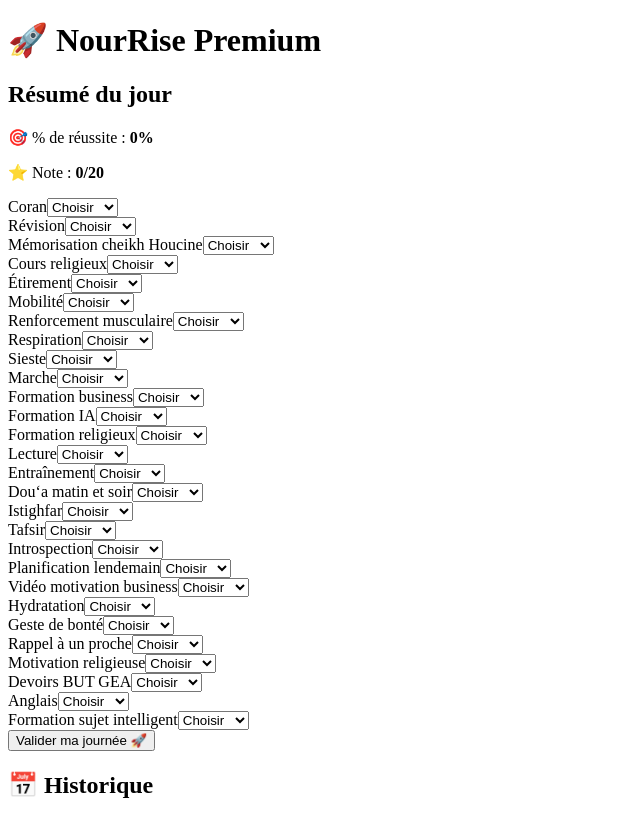
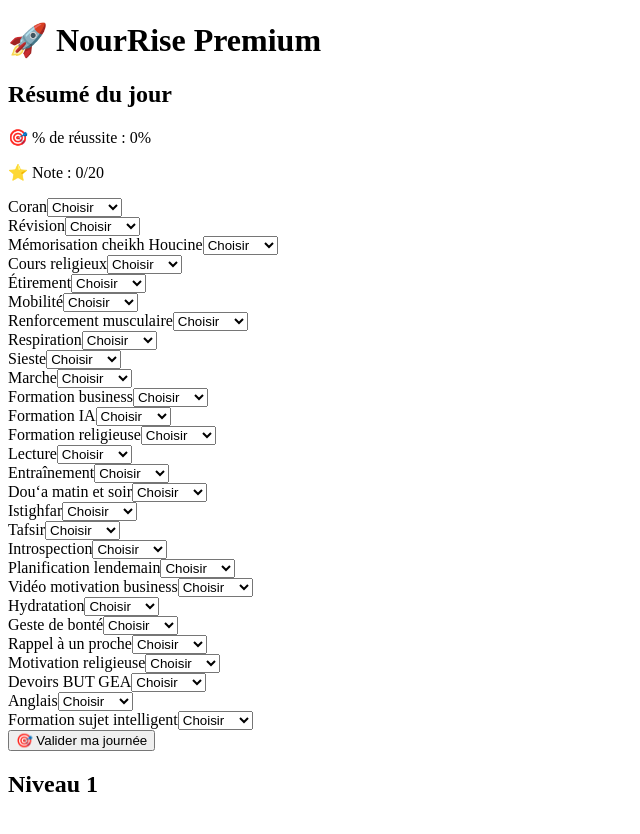
Before and after one commit to waiyarti/NourRise, a Next.js app: page / in a window 1280 px wide. Shown: the whole page, without its empty margins (0-640 px from the left). Built offline with nearby package versions, Linux system fonts and the light colour scheme.

Commit message:
Update index.js

```diff
--- a/pages/index.js
+++ b/pages/index.js
@@ -1,8 +1,8 @@
+// Fichier : pages/index.js
 import { useState, useEffect } from "react";
 import { format } from "date-fns";
-import AnalyseIA from "../composants/AnalyseIA";
-import GraphiqueEvolution from "../composants/GraphiqueEvolution";
-import GraphiqueNote from "../composants/GraphiqueNote";
+import TachesList from "../composants/TachesList";
+import Graphiques from "../composants/Graphiques";
 
 const tachesJournalieres = [
   { nom: "Coran", coef: 5 },
@@ -17,7 +17,7 @@ const tachesJournalieres = [
   { nom: "Marche", coef: 1 },
   { nom: "Formation business", coef: 3 },
   { nom: "Formation IA", coef: 4 },
-  { nom: "Formation religieux", coef: 3 },
+  { nom: "Formation religieuse", coef: 3 },
   { nom: "Lecture", coef: 3 },
   { nom: "Entraînement", coef: 3 },
   { nom: "Dou‘a matin et soir", coef: 5 },
@@ -38,13 +38,16 @@ const tachesJournalieres = [
 export default function Home() {
   const [taches, setTaches] = useState(tachesJournalieres.map((t) => ({ ...t, etat: "" })));
   const [historique, setHistorique] = useState([]);
-  const [audio] = useState(typeof Audio !== "undefined" ? new Audio("/success.mp3") : null);
+  const [niveau, setNiveau] = useState(1);
+  const [xp, setXp] = useState(0);
+  const [isLoading, setIsLoading] = useState(true);
 
   useEffect(() => {
     const historiqueSauvegarde = localStorage.getItem("historiqueNourRise");
     if (historiqueSauvegarde) {
       setHistorique(JSON.parse(historiqueSauvegarde));
     }
+    setTimeout(() => setIsLoading(false), 1000);
   }, []);
 
   useEffect(() => {
@@ -74,88 +77,55 @@ export default function Home() {
     setHistorique([nouvelleJournee, ...historique]);
     setTaches(tachesJournalieres.map((t) => ({ ...t, etat: "" })));
 
-    if (audio) {
-      audio.play();
+    // Animation XP + Son
+    let gainedXp = 10 + Math.floor(taux / 10);
+    const newXp = xp + gainedXp;
+    if (newXp >= 100) {
+      setNiveau(niveau + 1);
+      setXp(newXp - 100);
+    } else {
+      setXp(newXp);
+    }
+
+    if (typeof window !== "undefined") {
+      const audio = new Audio("/success.mp3");
+      audio.play().catch(() => {});
     }
   };
 
-  const supprimerJournee = (index) => {
-    const nouveauHistorique = [...historique];
-    nouveauHistorique.splice(index, 1);
-    setHistorique(nouveauHistorique);
-  };
+  return (
+    <div className="p-8 max-w-5xl mx-auto fade-in">
+      {isLoading ? (
+        <div className="loader mt-40"></div>
+      ) : (
+        <>
+          <h1 className="text-4xl font-bold mb-8 text-center text-blue-700 tracking-wide">🚀 NourRise Premium</h1>
 
-  return (
-    <div className="p-10 max-w-7xl mx-auto fade-in">
-      <h1 className="text-4xl font-extrabold text-center mb-8 text-blue-700 tracking-wide">🚀 NourRise Premium</h1>
+          <div className="p-6 mb-8 bg-white rounded-lg shadow-sm border border-blue-300 slide-in-bottom">
+            <h2 className="text-2xl font-semibold mb-2 text-center">Résumé du jour</h2>
+            <p className="text-center text-lg">🎯 % de réussite : <span className="font-bold">{historique[0]?.tauxReussite || 0}%</span></p>
+            <p className="text-center text-lg">⭐ Note : <span className="font-bold">{historique[0]?.note || 0}/20</span></p>
+          </div>
 
-      <div className="card mb-8 bg-gradient-to-r from-blue-100 to-blue-50">
-        <h2 className="text-2xl font-semibold text-center text-blue-600 mb-4">Résumé du jour</h2>
-        <p className="text-lg text-center">🎯 % de réussite : <strong>{historique[0]?.tauxReussite || 0}%</strong></p>
-        <p className="text-lg text-center">⭐ Note : <strong>{historique[0]?.note || 0}/20</strong></p>
-      </div>
+          <TachesList taches={taches} setTaches={setTaches} />
 
-      <div className="grid grid-cols-1 md:grid-cols-2 gap-10">
-        <div className="space-y-6">
-          {taches.map((tache, index) => (
-            <div key={index} className="flex justify-between items-center card hover:scale-105 transition-transform">
-              <span className="font-semibold">{tache.nom}</span>
-              <select
-                className="select-style"
-                value={tache.etat}
-                onChange={(e) => {
-                  const updated = [...taches];
-                  updated[index].etat = e.target.value;
-                  setTaches(updated);
-                }}
-              >
-                <option value="">Choisir</option>
-                <option value="Terminé">Fait</option>
-                <option value="En cours">À moitié</option>
-                <option value="Non fait">Pas fait</option>
-              </select>
+          <button onClick={ajouterJournee} className="mt-10 w-full p-4 bg-green-500 hover:bg-green-600 text-white rounded transition text-lg font-semibold">
+            🎯 Valider ma journée
+          </button>
+
+          <div className="mt-10">
+            <div className="mb-4">
+              <h2 className="text-xl font-semibold mb-2">Niveau {niveau}</h2>
+              <div className="w-full bg-gray-300 rounded-full h-3">
+                <div className="progress-bar" style={{ width: `${xp}%` }}></div>
+              </div>
             </div>
-          ))}
-        </div>
 
-        <div className="space-y-8">
-          {historique.length > 0 && (
-            <>
-              <GraphiqueEvolution historique={historique} />
-              <GraphiqueNote historique={historique} />
-            </>
-          )}
-        </div>
-      </div>
-
-      <button
-        onClick={ajouterJournee}
-        className="button-primary mt-10 w-full slide-in-bottom"
-      >
-        Valider ma journée 🚀
-      </button>
-
-      <div className="mt-14">
-        <h2 className="text-2xl font-bold mb-6 text-gray-700 text-center">📅 Historique</h2>
-        {historique.map((jour, index) => (
-          <div key={index} className="flex justify-between items-center card mb-4 bg-gray-50 hover:bg-gray-100">
-            <div>
-              {jour.date} – {jour.tauxReussite}% – {jour.note}/20
-            </div>
-            <button
-              onClick={() => supprimerJournee(index)}
-              className="text-red-500 hover:text-red-700 font-semibold"
-            >
-              🗑️ Supprimer
-            </button>
+            {historique.length > 0 && (
+              <Graphiques historique={historique} />
+            )}
           </div>
-        ))}
-      </div>
-
-      {historique.length > 0 && (
-        <div className="mt-12">
-          <AnalyseIA tauxReussite={historique[0].tauxReussite} note={historique[0].note} />
-        </div>
+        </>
       )}
     </div>
   );
```
